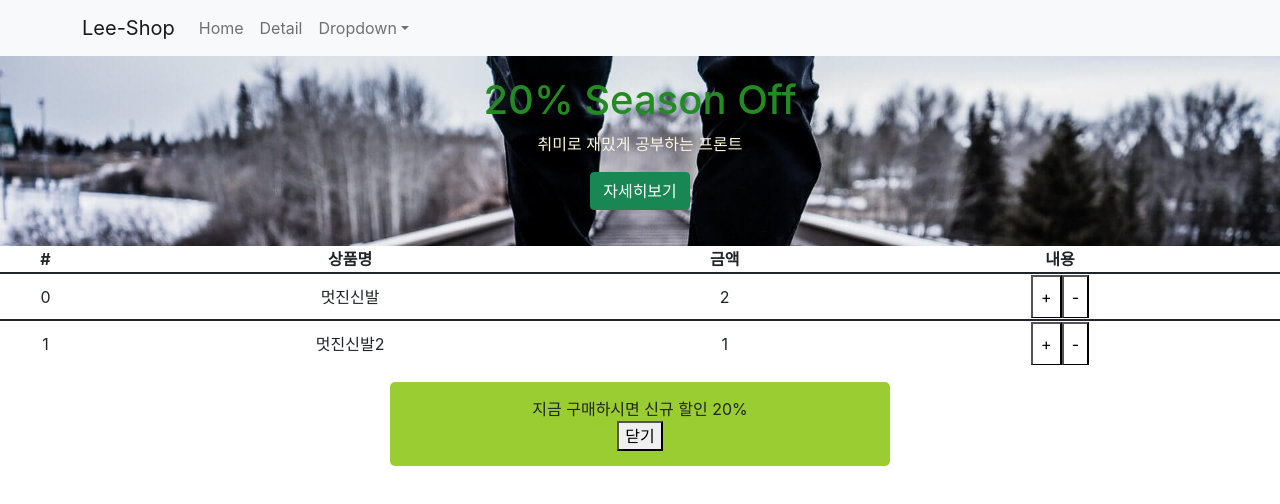
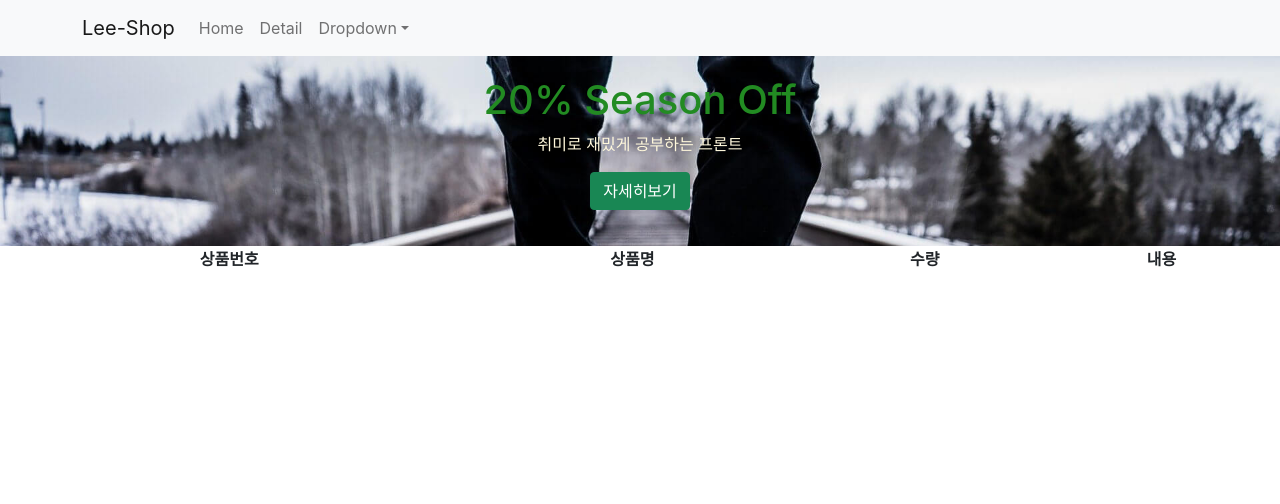
Before and after one commit to qwe5507/REACT-DEV, a React (Create React App) app in the folder shop/: page /cart in a window 1280 px wide. Shown: the top 504 px of the page. Built offline with nearby package versions, Linux system fonts and the light colour scheme.

Commit message:
세계최고로 쉬운 Redux 5 : useSelector, useDispatch

```diff
--- a/shop/src/Cart.js
+++ b/shop/src/Cart.js
@@ -1,25 +1,29 @@
 import React from 'react';
 import { Table } from 'react-bootstrap';
-import { connect } from 'react-redux';
+import { connect, useDispatch, useSelector,  } from 'react-redux';
 
 function Cart(props) {
+
+  let state = useSelector((state) => state);
+  let dispatch = useDispatch();
+
   return (
     <div>
       <Table responsive>
         <tr>
-          <th>#</th>
+          <th>상품번호</th>
           <th>상품명</th>
-          <th>금액</th>
+          <th>수량</th>
           <th>내용</th>
         </tr>
-        {props.redux상품.map((data, idx) => {
+        {state.reducer?.map((data, idx) => {
           return (
             <tr key={idx}>
               <td>{data.id}</td>
               <td>{data.name}</td>
               <td>{data.quan}</td>
-              <td><button onClick={() => { props.dispatch({ type: "수량증가" }) }}>+</button>
-                <button onClick={() => { props.dispatch({ type: "수량감소" }) }}>-</button></td>
+              <td><button onClick={() => { dispatch({ type: "수량증가" }) }}>+</button>
+                <button onClick={() => { dispatch({ type: "수량감소" }) }}>-</button></td>
             </tr>
           )
         })}
@@ -27,7 +31,7 @@ function Cart(props) {
       { props.alert상태 ?
         <div className="my-alert2">
           <p>지금 구매하시면 신규 할인 20%</p>
-          <button onClick={()=> { props.dispatch({ type: "ui닫기" })}}>닫기</button>
+          <button onClick={()=> { dispatch({ type: "ui닫기" })}}>닫기</button>
         </div>
         : null
       }
@@ -35,12 +39,12 @@ function Cart(props) {
   )
 }
 
-function state를props화(state) {
-  return {
-    redux상품: state.reducer,
-    alert상태: state.reducer3
-  }
-}
+// function state를props화(state) {
+//   return {
+//     redux상품: state.reducer,
+//     alert상태: state.reducer3
+//   }
+// }
 
-export default connect(state를props화)(Cart);
-// export default Cart;
+// export default connect(state를props화)(Cart);
+export default Cart;
--- a/shop/src/reducer.js
+++ b/shop/src/reducer.js
@@ -1,8 +1,8 @@
 let alert초기값 = true;
 
 let 기본state = [
-  { id: 0, name: "멋진신발", quan: 2,},
-  { id: 1, name: "멋진신발2", quan: 1,},
+  // { id: 0, name: "멋진신발", quan: 2,},
+  // { id: 1, name: "멋진신발2", quan: 1,},
 ];
 
 export function reducer(state = 기본state, 액션) {
```
